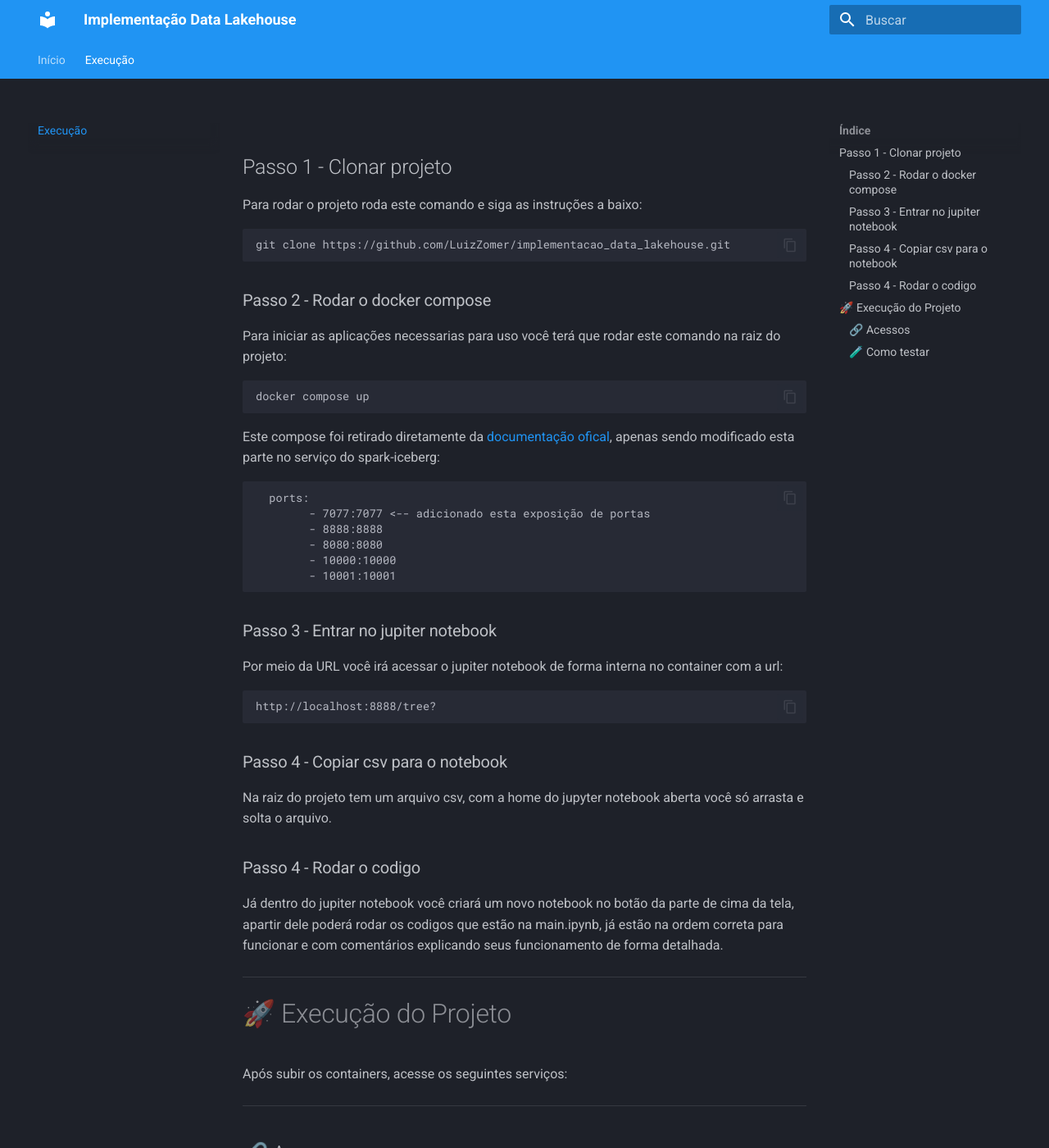
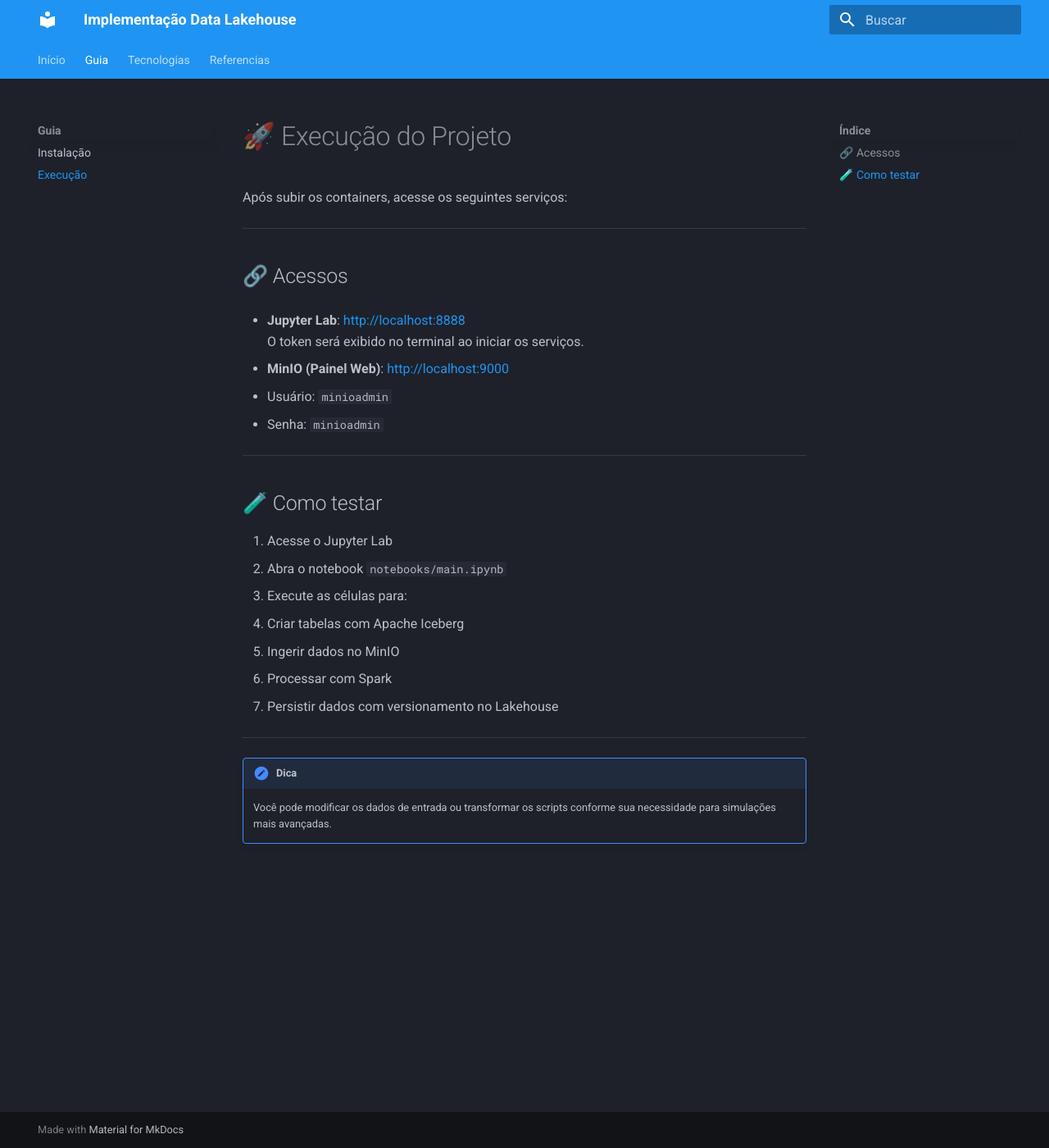
Before and after one commit to LuizZomer/implementacao_data_lakehouse, an MkDocs documentation site: the page built from docs/docs/execucao.md, in a window 1280 px wide and 1400 px high. Shown: the whole window at 82% size. Built offline with MkDocs 1.6.1 and Material for MkDocs 9.7.7, drawn with Linux system fonts in a browser that asks for light colours.

Commit message:
mkdocs settings

````diff
--- a/docs/docs/execucao.md
+++ b/docs/docs/execucao.md
@@ -1,44 +1,3 @@
-## Passo 1 - Clonar projeto
-
-Para rodar o projeto roda este comando e siga as instruções a baixo:
-```
-git clone https://github.com/LuizZomer/implementacao_data_lakehouse.git
-```
-
-### Passo 2 - Rodar o docker compose
-
-Para iniciar as aplicações necessarias para uso você terá que rodar este comando na raiz do projeto:
-```
-docker compose up
-```
-Este compose foi retirado diretamente da [documentação ofical](https://iceberg.apache.org/spark-quickstart/#docker-compose), apenas sendo modificado esta parte no serviço do spark-iceberg:
-
-```
-  ports:
-        - 7077:7077 <-- adicionado esta exposição de portas
-        - 8888:8888
-        - 8080:8080
-        - 10000:10000
-        - 10001:10001
-```
-
-### Passo 3 - Entrar no jupiter notebook
-
-Por meio da URL você irá acessar o jupiter notebook de forma interna no container com a url:
-```
-http://localhost:8888/tree?
-```
-
-### Passo 4 - Copiar csv para o notebook
-
-Na raiz do projeto tem um arquivo csv, com a home do jupyter notebook aberta você só arrasta e solta o arquivo.
-
-### Passo 4 - Rodar o codigo
-
-Já dentro do jupiter notebook você criará um novo notebook no botão da parte de cima da tela, apartir dele poderá rodar os codigos que estão na main.ipynb, já estão na ordem correta para funcionar e com comentários explicando seus funcionamento de forma detalhada.
-
--------------------------------------------------------------------------------------------------------------------------------------
-
 # 🚀 Execução do Projeto
 
 Após subir os containers, acesse os seguintes serviços:
--- /dev/null
+++ b/docs/docs/instalacao.md
@@ -0,0 +1,38 @@
+## Passo 1 - Clonar projeto
+
+Para rodar o projeto roda este comando e siga as instruções a baixo:
+```
+git clone https://github.com/LuizZomer/implementacao_data_lakehouse.git
+```
+
+### Passo 2 - Rodar o docker compose
+
+Para iniciar as aplicações necessarias para uso você terá que rodar este comando na raiz do projeto:
+```
+docker compose up
+```
+Este compose foi retirado diretamente da [documentação ofical](https://iceberg.apache.org/spark-quickstart/#docker-compose), apenas sendo modificado esta parte no serviço do spark-iceberg:
+
+```
+  ports:
+        - 7077:7077 <-- adicionado esta exposição de portas
+        - 8888:8888
+        - 8080:8080
+        - 10000:10000
+        - 10001:10001
+```
+
+### Passo 3 - Entrar no jupiter notebook
+
+Por meio da URL você irá acessar o jupiter notebook de forma interna no container com a url:
+```
+http://localhost:8888/tree?
+```
+
+### Passo 4 - Copiar csv para o notebook
+
+Na raiz do projeto tem um arquivo csv, com a home do jupyter notebook aberta você só arrasta e solta o arquivo.
+
+### Passo 4 - Rodar o codigo
+
+Já dentro do jupiter notebook você criará um novo notebook no botão da parte de cima da tela, apartir dele poderá rodar os codigos que estão na main.ipynb, já estão na ordem correta para funcionar e com comentários explicando seus funcionamento de forma detalhada.
--- a/docs/docs/tecnologias.md
+++ b/docs/docs/tecnologias.md
@@ -5,5 +5,5 @@
 - **Apache iceberg**
 - **Apache spark**
 - **Pyspark**
-- **Jupiter notebook**
+- **Jupyter notebook**
 - **Docker**
--- a/docs/mkdocs.yml
+++ b/docs/mkdocs.yml
@@ -11,9 +11,15 @@ theme:
     - navigation.tabs
     - content.code.copy
     - navigation.top
+
 nav:
   - Início: index.md
-  - Execução: execucao.md
+  - Guia:
+      - Instalação: instalacao.md
+      - Execução: execucao.md
+  - Tecnologias: tecnologias.md
+  - Referencias: referencias.md
+
 markdown_extensions:
   - admonition
   - toc:
````
Also changed, not shown: docs/docs/referencias.md (added, +5 -0 lines).
